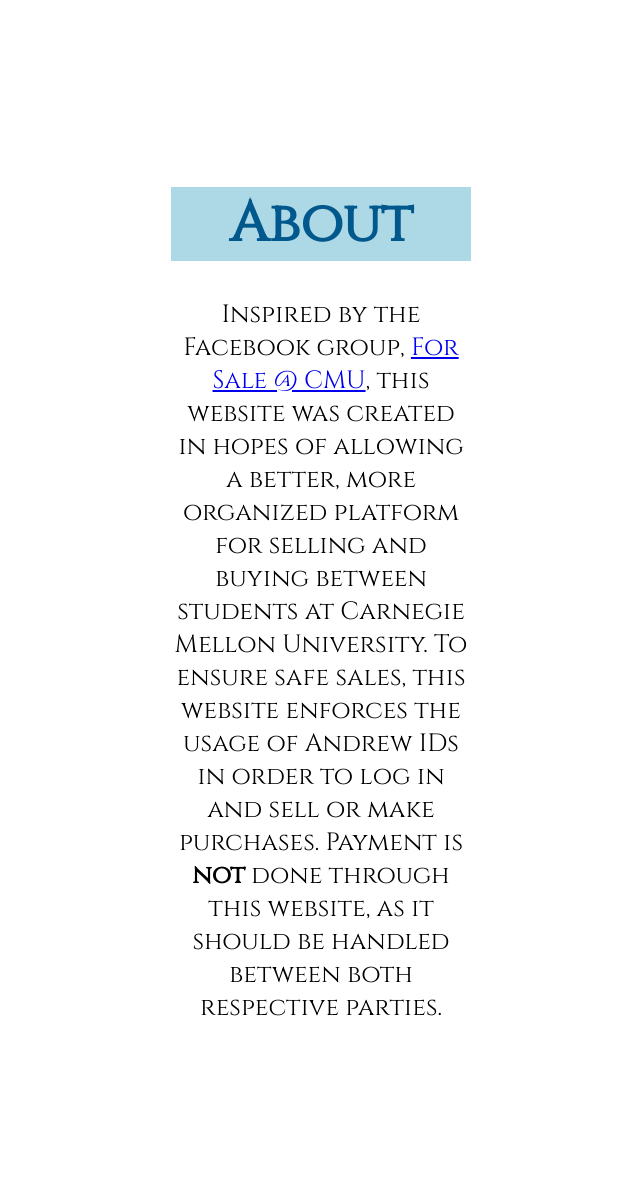
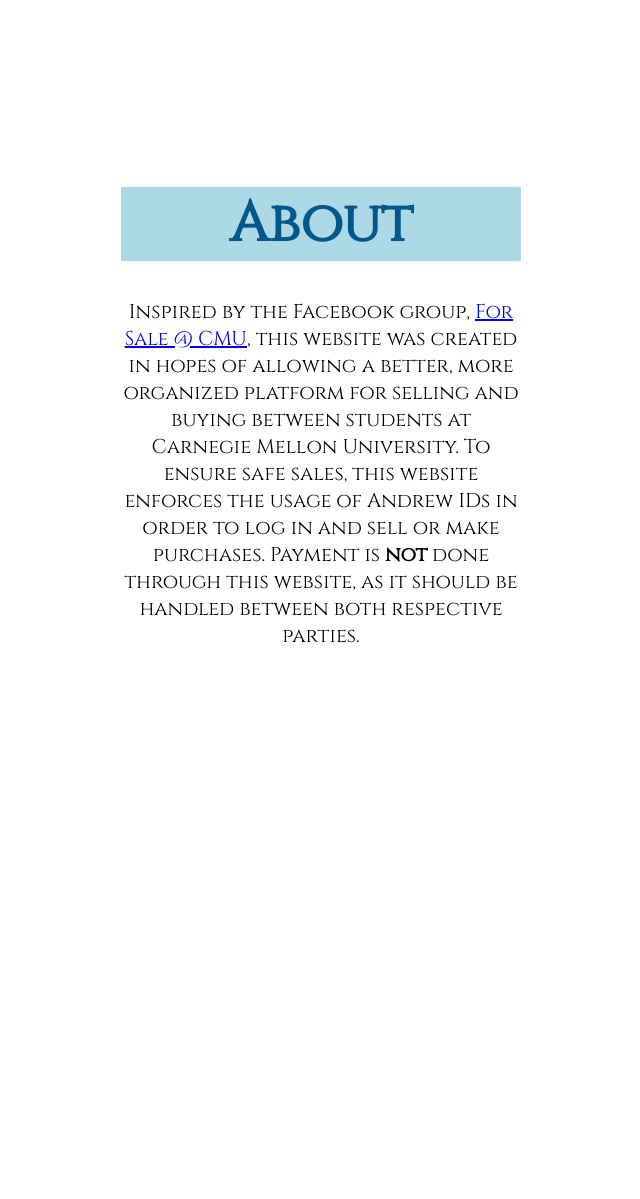
Before and after one commit to zhaorz/cmu-sells, a Flask app: page /about in a window 1280 px wide. Shown: the whole page, without its empty margins (319-959 px from the left). After the commit the page ends 643 px from the top, so only its background shows below. Run offline with Flask 2, Linux system fonts and the light colour scheme.

Commit message:
Add burgh

```diff
--- a/app/static/style.css
+++ b/app/static/style.css
@@ -1,7 +1,7 @@
 html {
     font-family: 'Cinzel', serif;
     text-align: center;
-    font-size: 25px
+    font-size: 20px
     ;
 }
 
@@ -16,9 +16,9 @@ h1 {
 
 .content {
 
-    width: 50%;
+    width: 60%;
 
-    max-width: 300px;
+    max-width: 400px;
 
     margin: 100px auto;
 
```
